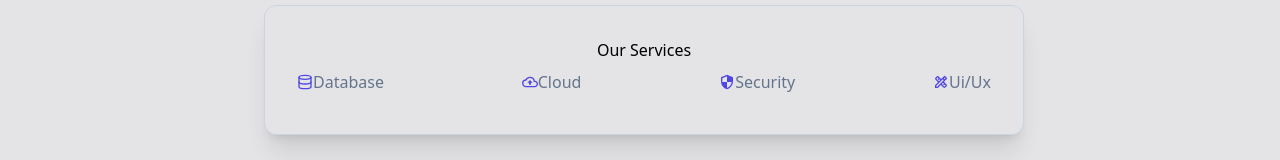
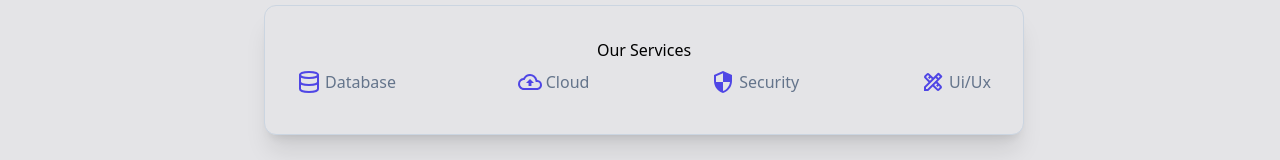
Before and after one commit to Tassio-Med/tech-website, a React (Create React App) app: page / in a window 1280 px wide. Shown: the part 625-785 px from the top of the page. Built offline with nearby package versions, Linux system fonts and the light colour scheme.

Commit message:
feat: ajuste de tamanho e margem direitas dos ícones no componente Hero.jsx

```diff
--- a/src/components/Hero.jsx
+++ b/src/components/Hero.jsx
@@ -22,10 +22,10 @@ function Hero(){
         <div className="absolute flex flex-col py-8 md:min-w-[47.5rem] bottom-[5%] mx-1 md:left-1/2 transform md:-translate-x-1/2 bg-zinc-200 border border-slate-300 rounded-xl text-center shadow-xl">
           <p>Our Services</p>
           <div className="flex justify-between flex-wrap px-4">
-            <p className="flex px-4 py-2 text-slate-500"><FiDatabase className="h-6 text-indigo-600"/>Database</p>
-            <p className="flex px-4 py-2 text-slate-500"><MdOutlineCloudUpload className="h-6 text-indigo-600"/>Cloud</p>
-            <p className="flex px-4 py-2 text-slate-500"><MdSecurity className="h-6 text-indigo-600"/>Security</p>
-            <p className="flex px-4 py-2 text-slate-500"><MdOutlineDesignServices className="h-6 text-indigo-600"/>Ui/Ux</p>
+            <p className="flex px-4 py-2 text-slate-500"><FiDatabase className="h-6 w-6 mr-1 text-indigo-600"/>Database</p>
+            <p className="flex px-4 py-2 text-slate-500"><MdOutlineCloudUpload className="h-6 w-6 mr-1 first-line: text-indigo-600"/>Cloud</p>
+            <p className="flex px-4 py-2 text-slate-500"><MdSecurity className="h-6 w-6 mr-1 text-indigo-600"/>Security</p>
+            <p className="flex px-4 py-2 text-slate-500"><MdOutlineDesignServices className="h-6 w-6 mr-1 text-indigo-600"/>Ui/Ux</p>
           </div>
         </div>
       </div>
```
